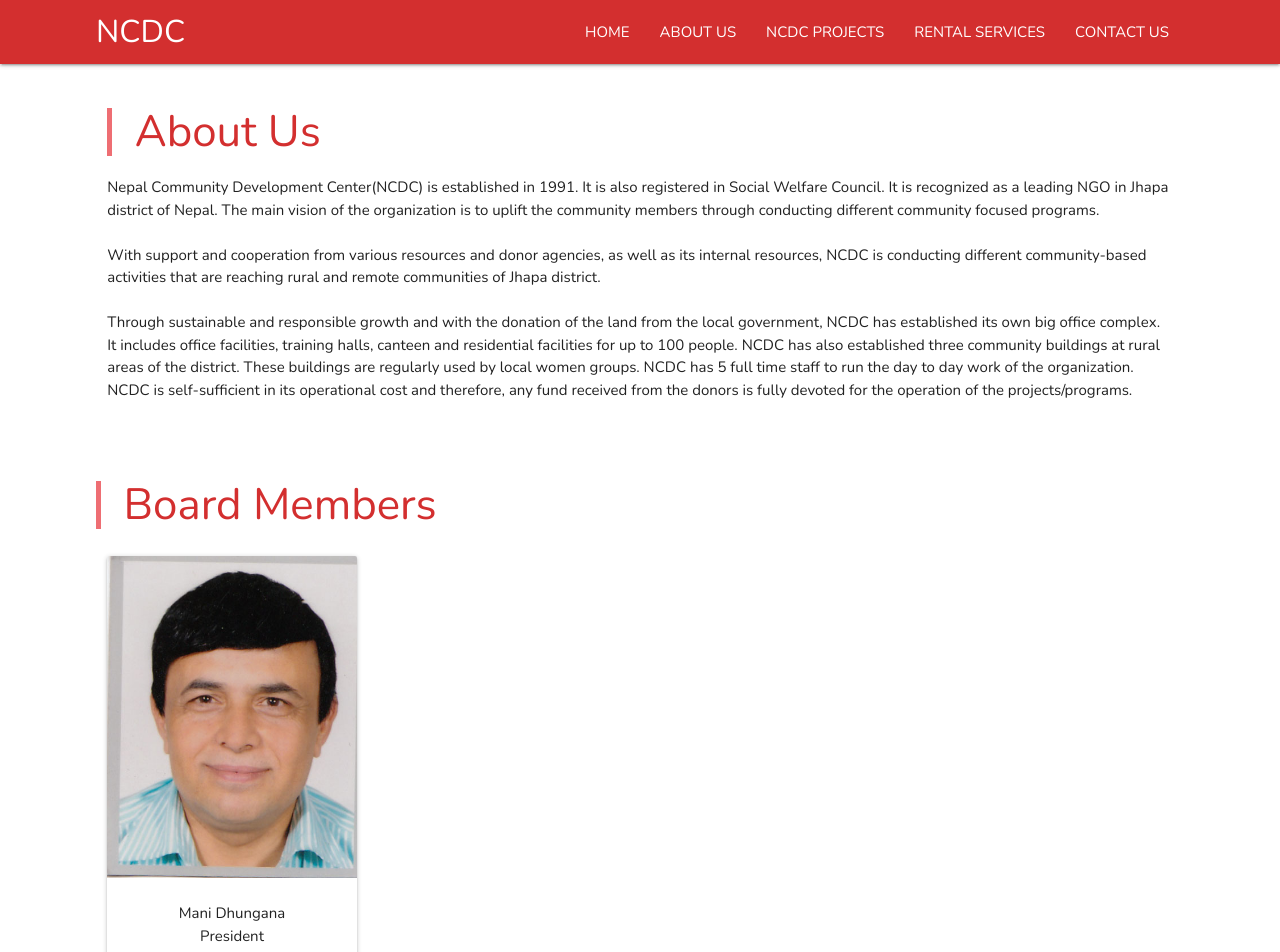
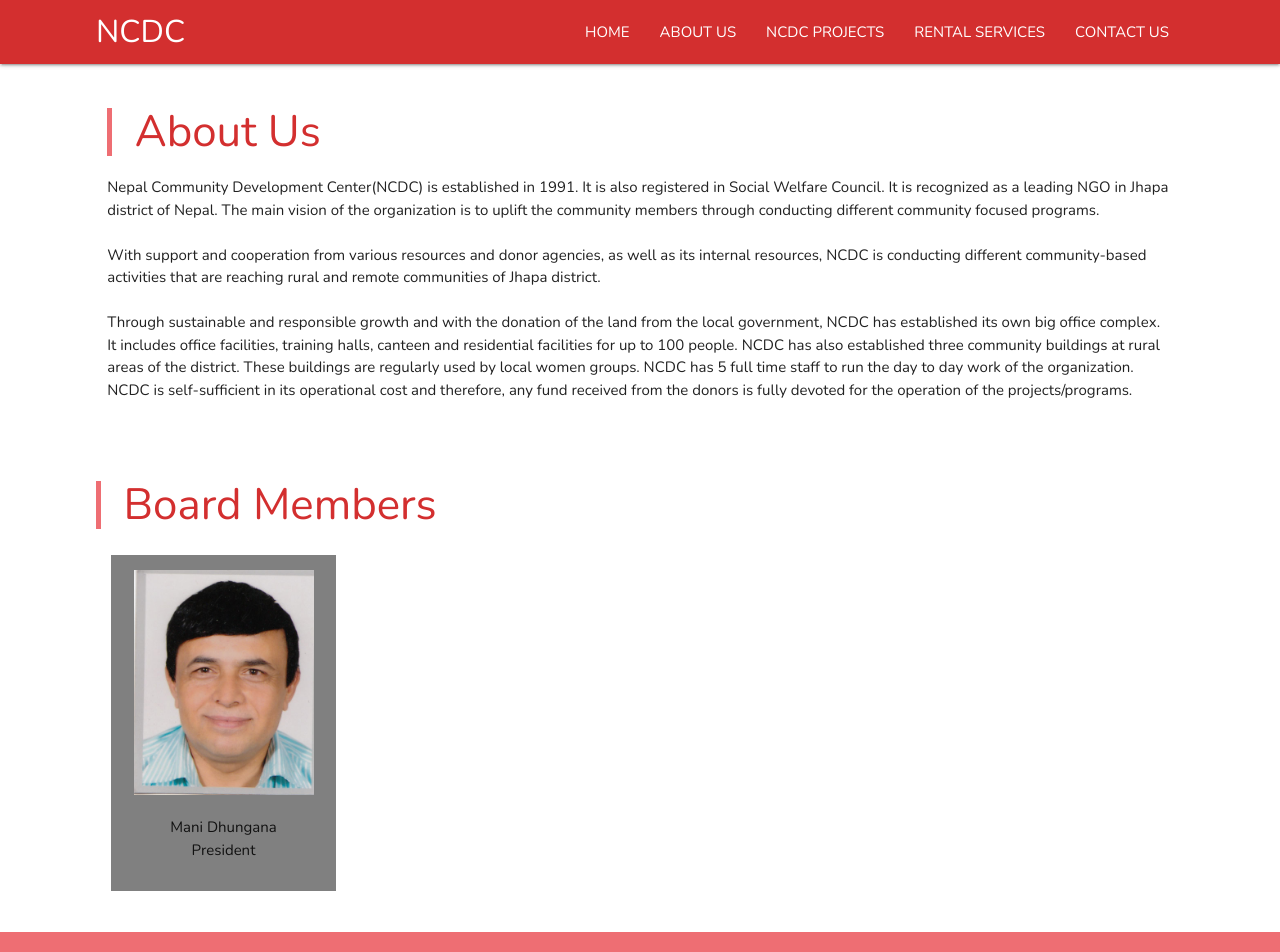
Before and after one commit to MohitDhungana/ncdc-frontend, a React (Create React App) app: page /aboutus in a window 1280 px wide. Shown: the top 952 px of the page. Built offline with nearby package versions, Linux system fonts and the light colour scheme.

Commit message:
board members component; TODO:edit photo

```diff
--- a/src/components/BoardMembers.js
+++ b/src/components/BoardMembers.js
@@ -2,6 +2,7 @@
 import './boardmembers.css';
 
 import mani from '../images/mani.jpg';
+import full from '../images/full.jpg';
 
 const BoardMembers = () => {
   return (
@@ -10,8 +11,20 @@
         <h3>Board Members</h3>
       </blockquote>
 
-      <div class="row">
-        <div class="col s6 m4 l3">
+      <div className="flex-container">
+        <div className="box-container">
+          <div className="box-content">
+            <img src={mani} alt="" className="box-img" />
+            <p>
+              Mani Dhungana <br />
+              President
+            </p>
+          </div>
+        </div>
+      </div>
+
+      {/* <div class="row">
+        <div class="col s6 m4 l2">
           <div class="card">
             <div class="card-image">
               <img src={mani} alt="profile-pic" />
@@ -24,7 +37,7 @@
             </div>
           </div>
         </div>
-      </div>
+      </div> */}
     </div>
   );
 };
--- a/src/components/boardmembers.css
+++ b/src/components/boardmembers.css
@@ -1,3 +1,28 @@
 .margin-auto {
   margin: 0 auto;
 }
+
+.flex-container {
+  display: flex;
+  flex-wrap: wrap;
+}
+
+.box-container {
+  background-color: gray;
+  width: 15em;
+  flex-direction: column;
+  align-items: center;
+  justify-content: space-between;
+  padding: 1em;
+  display: flex;
+  margin: 6px 15px;
+}
+
+.box-content > img {
+  width: 12em;
+  height: 15em;
+}
+
+.box-content > p {
+  text-align: center;
+}
```
Also changed, not shown: src/images/110213364_669958113557861_2539892603298178292_n.jpg (deleted).
